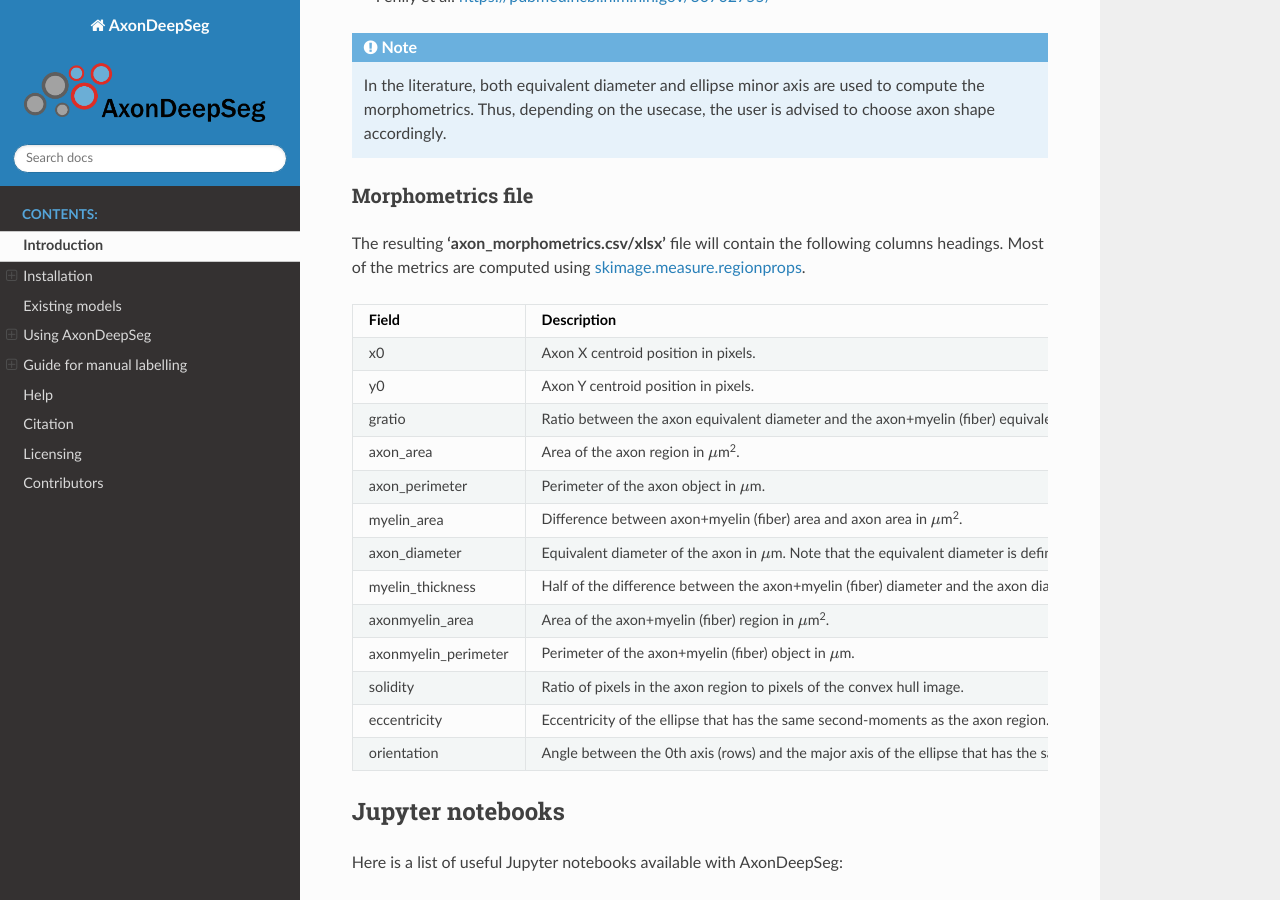
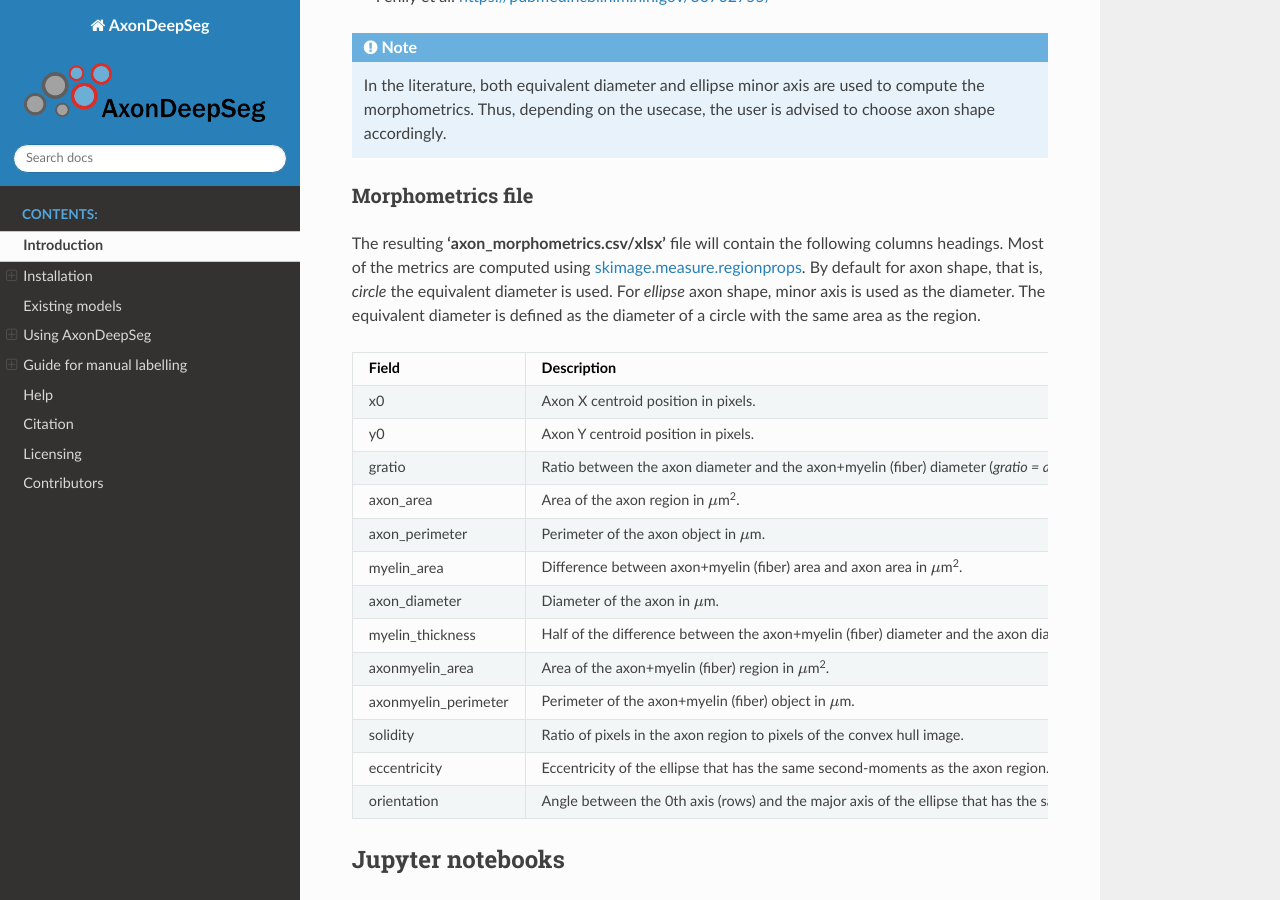
Before and after one commit to axondeepseg/axondeepseg, a Sphinx documentation site: the page built from docs/source/documentation.rst, in a window 1280 px wide and 900 px high, scrolled down 13129 px. Built offline with Sphinx 7.4.7 and the Read the Docs theme 2.0.0, drawn with Linux system fonts in a browser that asks for light colours; some of the changed lines change nothing that is shown.

Commit message:
Docs: Generalize ediameter and mention equivalent diameter is used as default measure.

```diff
--- a/docs/source/documentation.rst
+++ b/docs/source/documentation.rst
@@ -412,7 +412,7 @@ Ellipse
 Morphometrics file
 ~~~~~~~~~~~~~~~~~~
 
-The resulting **'axon_morphometrics.csv/xlsx'** file will contain the following columns headings. Most of the metrics are computed using `skimage.measure.regionprops <https://scikit-image.org/docs/stable/api/skimage.measure.html#regionprops>`_.
+The resulting **'axon_morphometrics.csv/xlsx'** file will contain the following columns headings. Most of the metrics are computed using `skimage.measure.regionprops <https://scikit-image.org/docs/stable/api/skimage.measure.html#regionprops>`_. By default for axon shape, that is, `circle` the equivalent diameter is used. For `ellipse` axon shape, minor axis is used as the diameter. The equivalent diameter is defined as the diameter of a circle with the same area as the region.
 
 .. list-table::
    :widths: 20 80
@@ -425,7 +425,7 @@ The resulting **'axon_morphometrics.csv/xlsx'** file will contain the following
    * - y0
      - Axon Y centroid position in pixels.
    * - gratio
-     - Ratio between the axon equivalent diameter and the axon+myelin (fiber) equivalent diameter (`gratio = axon_diameter / axonmyelin_diameter`). Note that the equivalent diameter is defined as the diameter of a circle with the same area as the region.
+     - Ratio between the axon diameter and the axon+myelin (fiber) diameter (`gratio = axon_diameter / axonmyelin_diameter`). Note
    * - axon_area
      - Area of the axon region in :math:`{\mu}`\ m\ :sup:`2`\ .
    * - axon_perimeter
@@ -433,9 +433,9 @@ The resulting **'axon_morphometrics.csv/xlsx'** file will contain the following
    * - myelin_area
      - Difference between axon+myelin (fiber) area and axon area in :math:`{\mu}`\ m\ :sup:`2`\ .
    * - axon_diameter
-     - Equivalent diameter of the axon in :math:`{\mu}`\ m. Note that the equivalent diameter is defined as the diameter of a circle with the same area as the region.
+     - Diameter of the axon in :math:`{\mu}`\ m.
    * - myelin_thickness
-     - Half of the difference between the axon+myelin (fiber) diameter and the axon diameter in :math:`{\mu}`\ m. Note that the equivalent diameter is defined as the diameter of a circle with the same area as the region.
+     - Half of the difference between the axon+myelin (fiber) diameter and the axon diameter in :math:`{\mu}`\ m.
    * - axonmyelin_area
      - Area of the axon+myelin (fiber) region in :math:`{\mu}`\ m\ :sup:`2`\ .
    * - axonmyelin_perimeter
```
